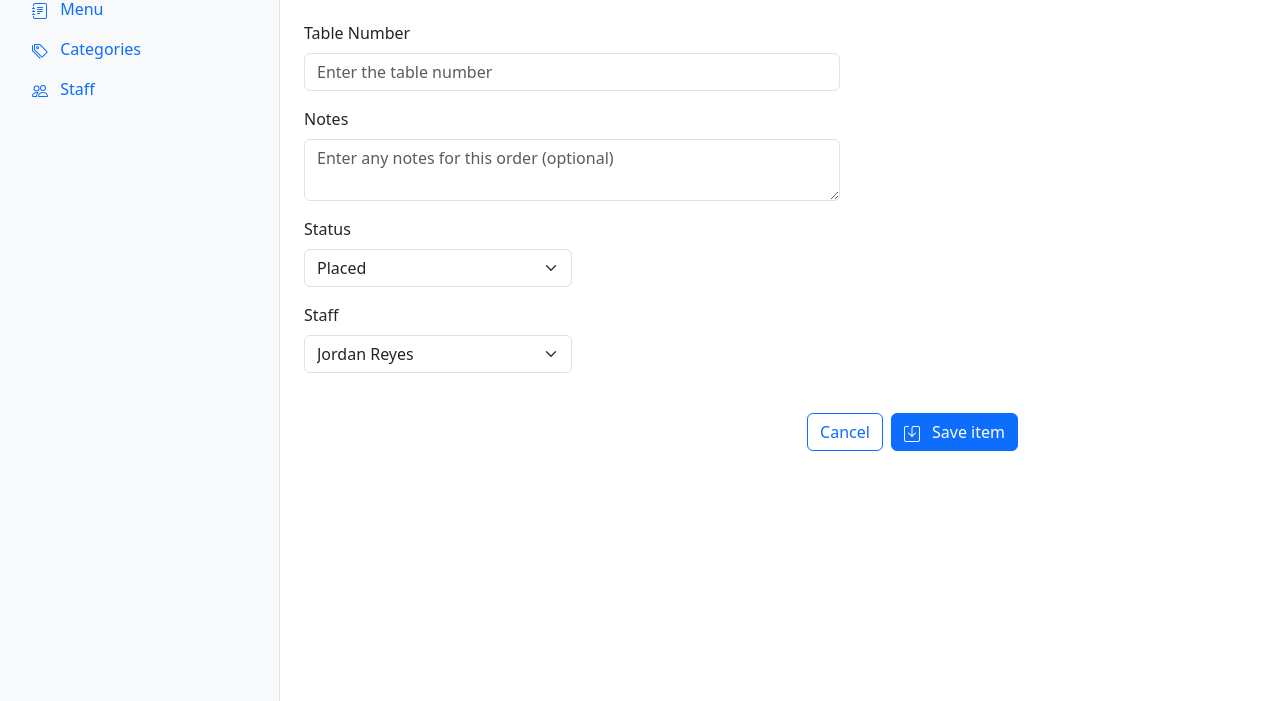
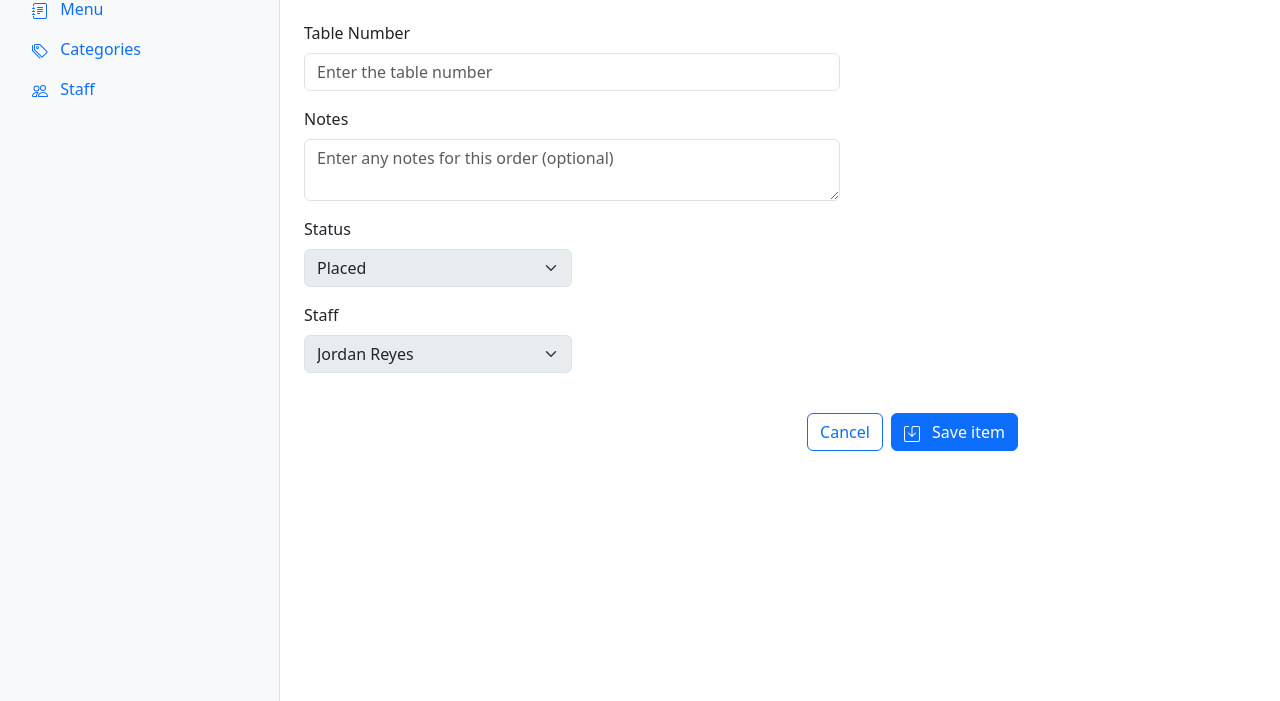
Before and after one commit to bbottstql/tableserve-design, a website built with Vite: page order-create.html in a window 1280 px wide. Shown: the part 196-897 px from the top of the page. Built offline with nearby package versions, Linux system fonts and the light colour scheme.

Commit message:
order-create disabled dropdownboxes

```diff
--- a/order-create.html
+++ b/order-create.html
@@ -42,19 +42,19 @@
           <div class="d-flex flex-row gap-4 w-75">
             <div class="mb-3 w-50">
               <label for="status" class="form-label">Status</label>
-              <select name="" id="status" class="form-select">
-                <option value="">Placed</option>
-                <option value="1">Preparing</option>
-                <option value="2">Ready</option>
-                <option value="3">Served</option>
-                <option value="4">Cancelled</option>
+              <select name="" id="status" class="form-select" disabled>
+                <option value="PLACED">Placed</option>
+                <option value="PREPARING">Preparing</option>
+                <option value="READY">Ready</option>
+                <option value="SERVED">Served</option>
+                <option value="CANCELLED">Cancelled</option>
               </select>
             </div>
           </div>
           <div class="d-flex flex-row gap-4 w-75">
             <div class="mb-3 w-50">
               <label for="staff" class="form-label">Staff</label>
-              <select name="" id="staff" class="form-select">
+              <select name="" id="staff" class="form-select" disabled>
                 <option value="">Jordan Reyes</option>
               </select>
             </div>
```
